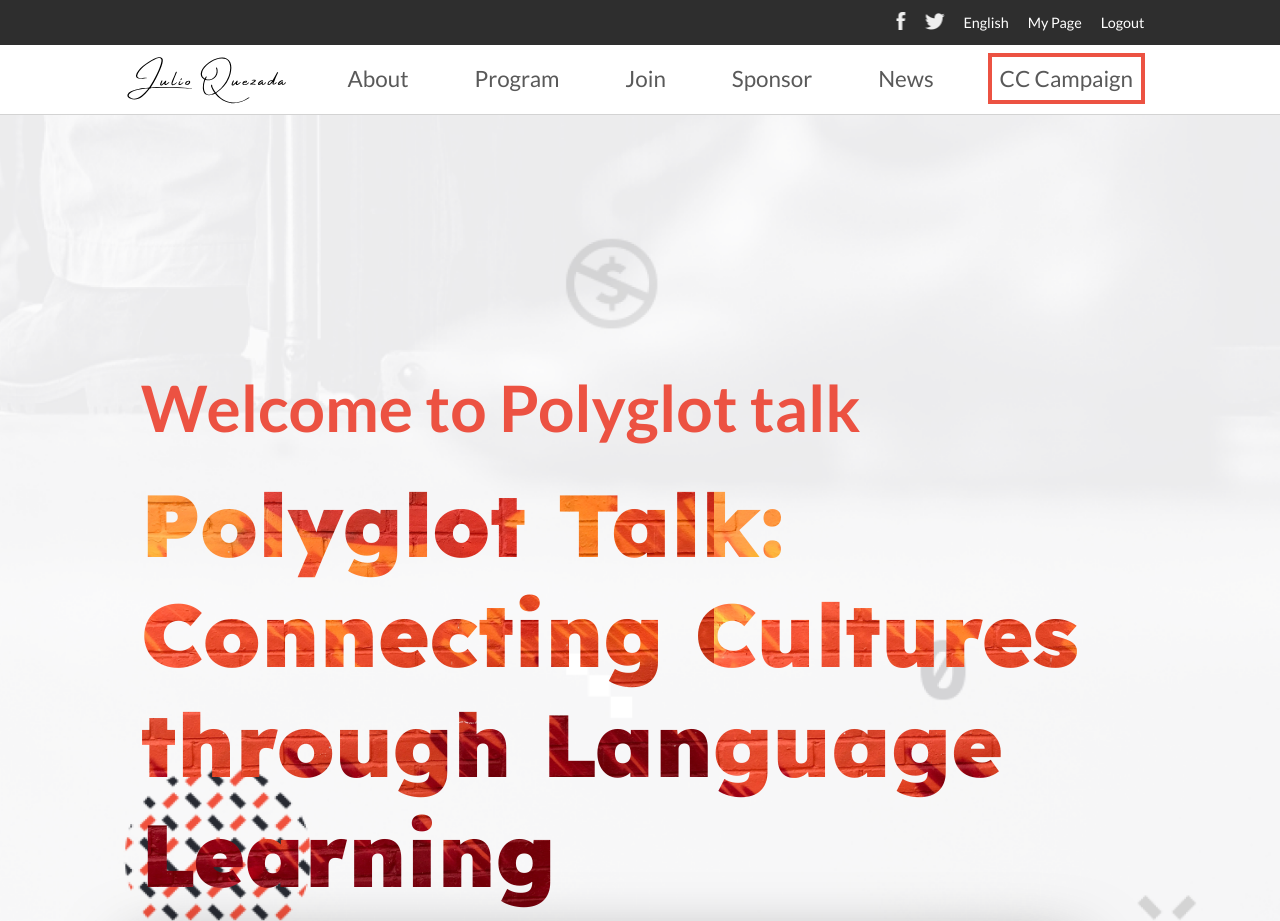
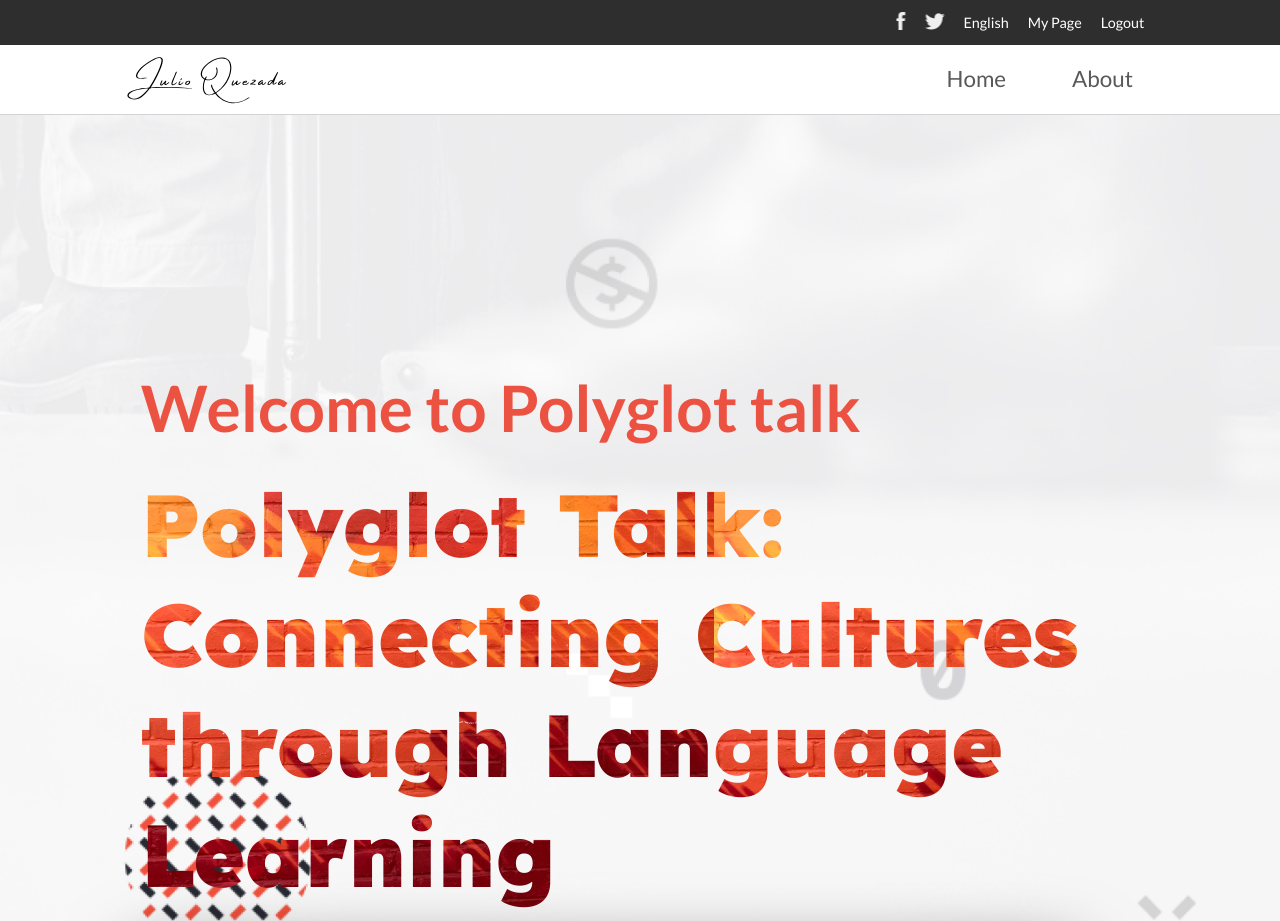
Before and after one commit to Alejandroq12/polyglot-talk, a website: page index.html in a window 1280 px wide. Shown: the top 921 px of the page. Drawn offline with Linux system fonts and the light colour scheme.

Commit message:
Erase not useful navigation links

```diff
--- a/assets/css/style.css
+++ b/assets/css/style.css
@@ -1239,11 +1239,6 @@ body {
     font-size: 0.9rem;
   }
 
-  .desktop-navigation__bar ul li:last-child {
-    outline: 4px solid var(--orange);
-    outline-offset: -0.6rem;
-  }
-
   .desktop-navigation__bar ul a {
     display: flex;
     text-decoration: none;
--- a/index.html
+++ b/index.html
@@ -35,22 +35,13 @@
       <ul class="nav-ul__options" aria-label="Navigation options">
         <li><a class="ul-li__links" href="./index.html" tabindex="0">Home</a></li>
         <li><a class="ul-li__links" href="./about.html" tabindex="0">About</a></li>
-        <li><a class="ul-li__links" href="./about.html" tabindex="0">Program</a></li>
-        <li><a class="ul-li__links" href="./about.html" tabindex="0">Join</a></li>
-        <li><a class="ul-li__links" href="./about.html" tabindex="0">Sponsor</a></li>
-        <li><a class="ul-li__links" href="./about.html" tabindex="0">News</a></li>
-        <li><a class="ul-li__links mobile-ul__li" href="./about.html" tabindex="0">CC Campaign</a></li>
       </ul>
       <span class="close-button" aria-label="Close menu" tabindex="0">✕</span>
     </div>
     <div class="desktop-navigation__bar" aria-label="Navigation bar">
       <ul class="desktop-navigation_ul" aria-label="Only desktop navigation options">
+        <li><a class="desktop-ul__li" href="./index.html" tabindex="0">Home</a></li>
         <li><a class="desktop-ul__li" href="./about.html" tabindex="0">About</a></li>
-        <li><a class="desktop-ul__li" href="./about.html" tabindex="0">Program</a></li>
-        <li><a class="desktop-ul__li" href="./about.html" tabindex="0">Join</a></li>
-        <li><a class="desktop-ul__li" href="./about.html" tabindex="0">Sponsor</a></li>
-        <li><a class="desktop-ul__li" href="./about.html" tabindex="0">News</a></li>
-        <li><a class="desktop-ul__li" href="./about.html" tabindex="0">CC Campaign</a></li>
       </ul>
     </div>
   </nav>
```
